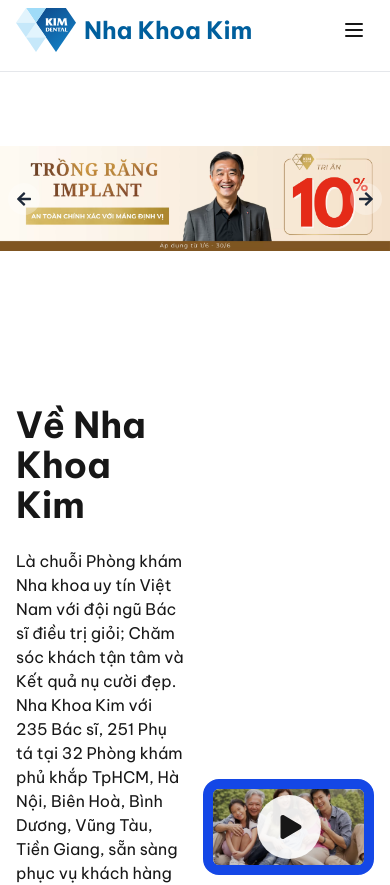
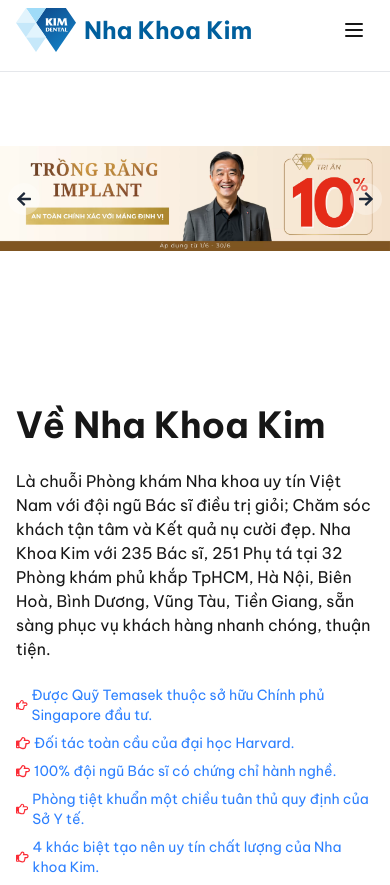
Before and after one commit to datbe2002/nhakhoakim, a Next.js app: page / in a window 390 px wide. Shown: the top 885 px of the page. Built offline with nearby package versions, Linux system fonts and the light colour scheme.

Commit message:
fix responsive main page

```diff
--- a/app/components/main/AboutKim.js
+++ b/app/components/main/AboutKim.js
@@ -9,8 +9,8 @@
     <div className="flex flex-col py-10 gap-4">
       <HeroSection />
       {/* h-[30vh] sm:h-[40vh] md:h-[50vh] lg:h-[60vh] */}
-      <div className="flex flex-row py-10 gap-4 mt-[30vh] sm:mt-[40vh] md:mt-[50vh] lg:mt-[60vh]">
-        <div className="w-1/2 flex flex-col gap-6">
+      <div className="flex flex-col md:flex-col lg:flex-row py-10 gap-4 mt-[30vh] sm:mt-[40vh] md:mt-[50vh] lg:mt-[60vh]">
+        <div className="w-full lg:w-1/2 flex flex-col gap-6">
           <h1 className="text-4xl font-bold">Về Nha Khoa Kim</h1>
           <p>
             Là chuỗi Phòng khám Nha khoa uy tín Việt Nam với đội ngũ Bác sĩ điều
@@ -68,7 +68,7 @@
             </div>
           </div>
         </div>
-        <div className="w-1/2 flex items-center justify-center">
+        <div className="w-full lg:w-1/2 flex items-center justify-center">
           <AboutSection />
         </div>
       </div>
```
